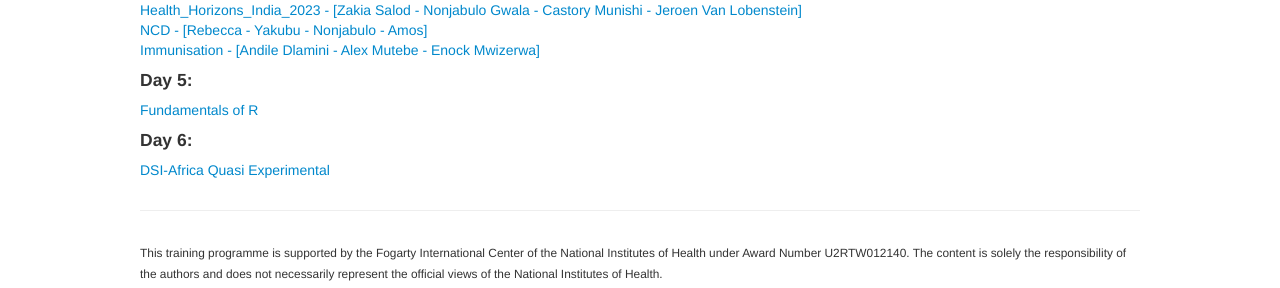
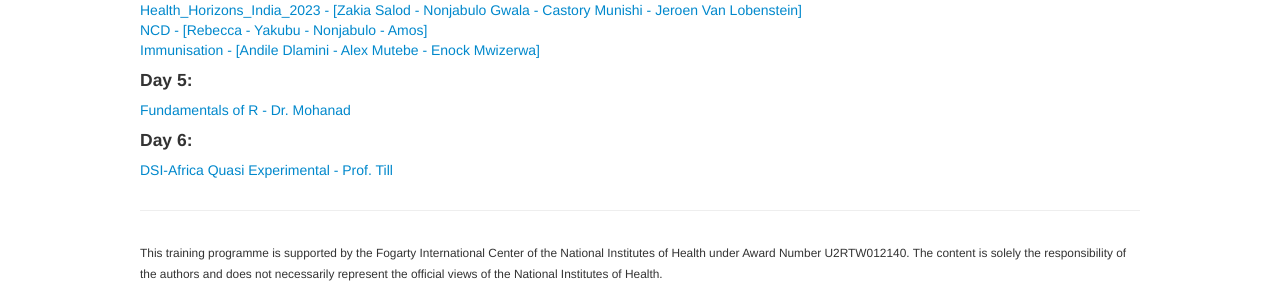
Before and after one commit to hscourseukzn/hscourseukzn.github.io, a Jekyll site: the page built from pages/lectures.md, in a window 1280 px wide. Shown: the part 872-1160 px from the top of the page. Built offline with Jekyll 4.4.1, drawn with Linux system fonts in a browser that asks for light colours.

Commit message:
Update lectures.md

```diff
--- a/pages/lectures.md
+++ b/pages/lectures.md
@@ -179,12 +179,12 @@ Below you'll find a list of links to lecture notes and code as well as links to
 
 <h4> Day 5:</h4>
 
-<a href="https://hscourseukzn.github.io/PDFLectures/Fundamentals of R.zip" download> Fundamentals of R </a> <br>
+<a href="https://hscourseukzn.github.io/PDFLectures/Fundamentals of R.zip" download> Fundamentals of R - Dr. Mohanad</a> <br>
 
 
 <h4> Day 6:</h4>
 
-<a href="https://hscourseukzn.github.io/PDFLectures/DSI-Africa_quasiexperimental.pdf" download> DSI-Africa Quasi Experimental </a> <br>
+<a href="https://hscourseukzn.github.io/PDFLectures/DSI-Africa_quasiexperimental.pdf" download> DSI-Africa Quasi Experimental - Prof. Till </a> <br>
 
 
 
```
